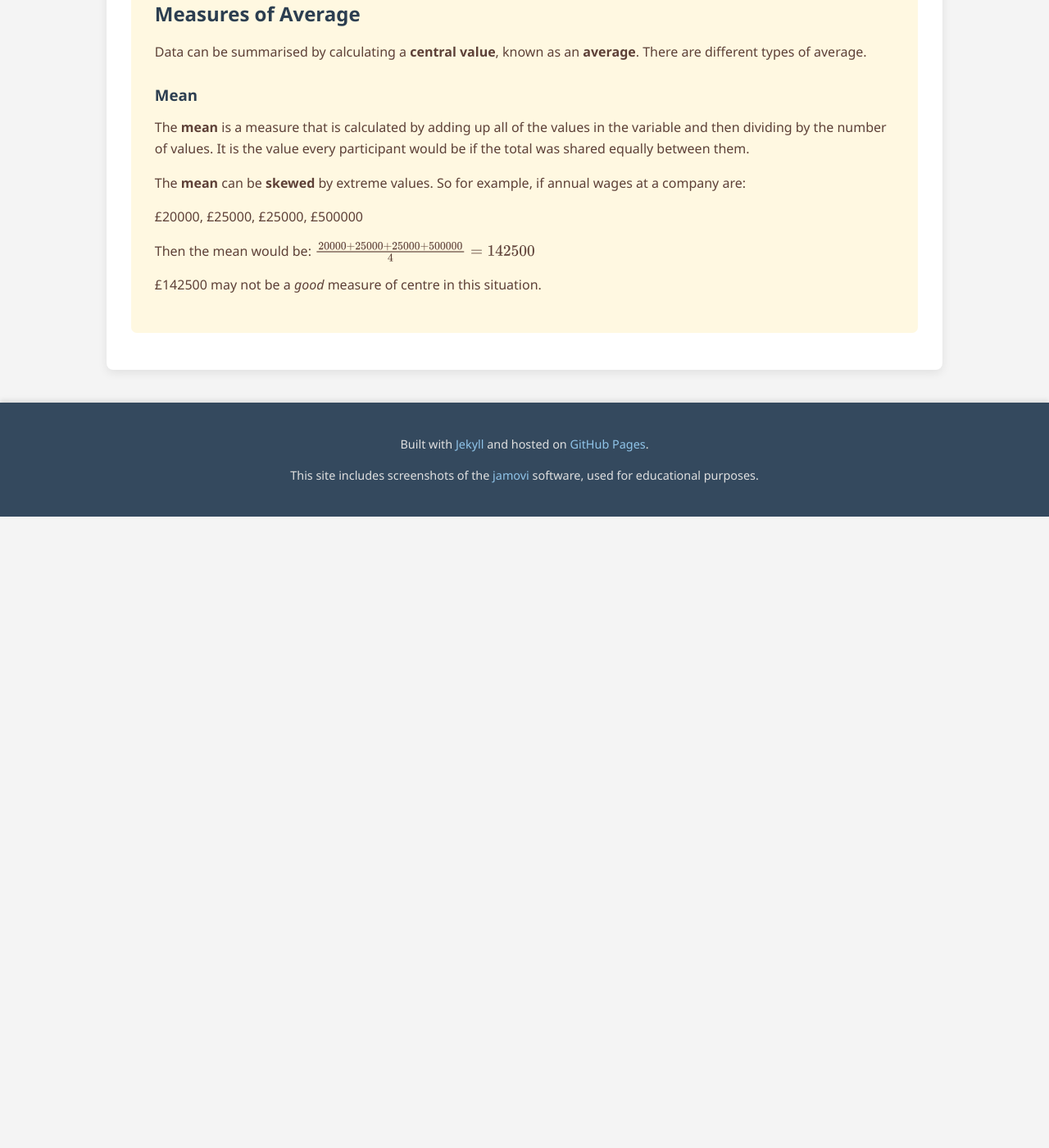
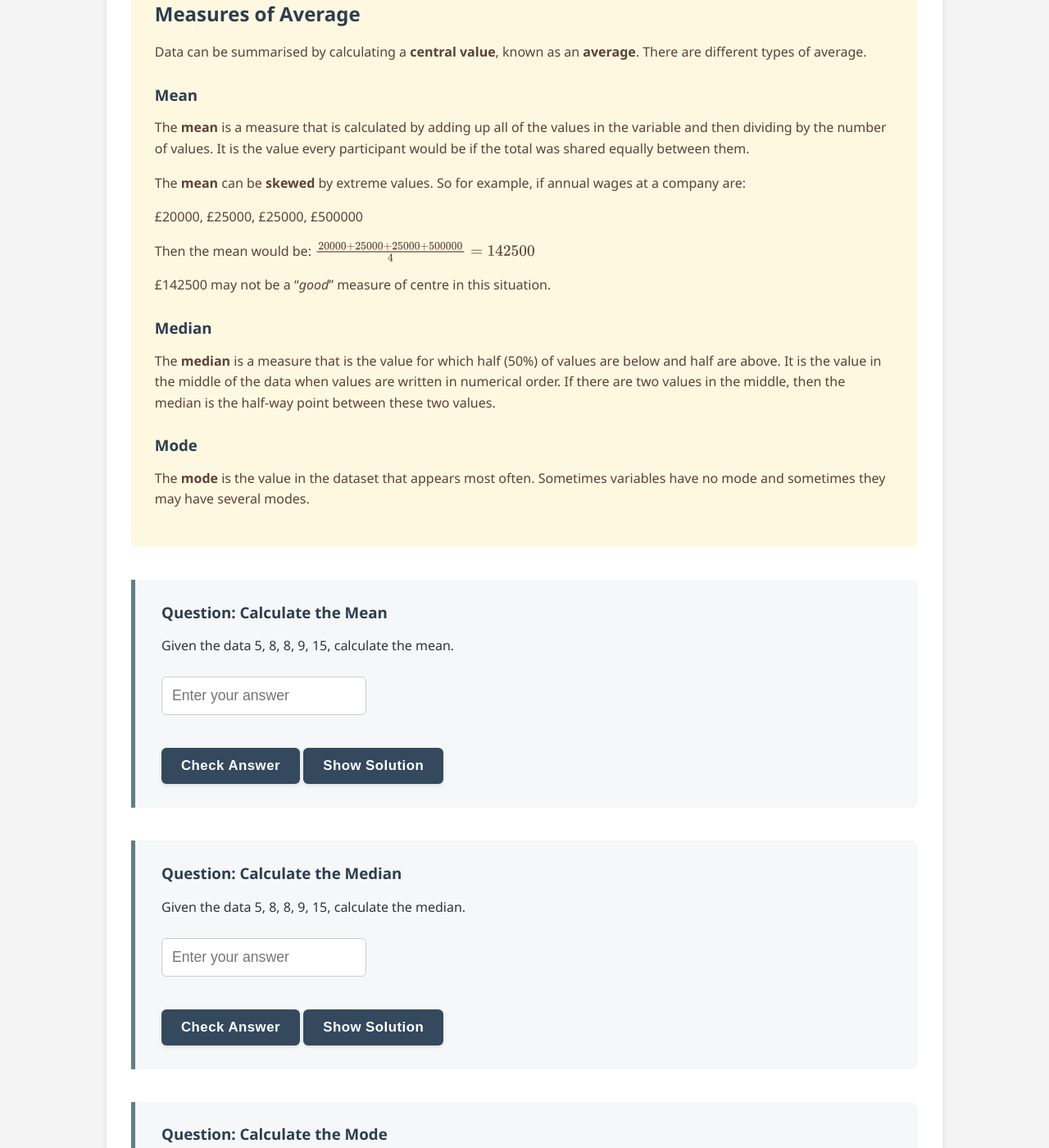
Before and after one commit to probe973/hsc-5066y, a Jekyll site: the page built from jamovi/descriptives-continuous/01-averages.md, in a window 1280 px wide and 1400 px high, scrolled down 274 px. Shown: the whole window at 82% size. Built offline with Jekyll 4.4.1, drawn with Linux system fonts in a browser that asks for light colours; before the commit the page ends 904 px from its top, so only the background shows below that; some of the changed text lies outside the part shown.

Commit message:
Update 01-averages.md

```diff
--- a/jamovi/descriptives-continuous/01-averages.md
+++ b/jamovi/descriptives-continuous/01-averages.md
@@ -19,6 +19,41 @@ The **mean** can be **skewed** by extreme values.  So for example, if annual wag
 Then the mean would be:
 $$ \frac{20000 + 25000 + 25000 + 500000}{4}=142500 $$
 
-£142500 may not be a *good* measure of centre in this situation.
+£142500 may not be a "*good*" measure of centre in this situation.
+
+### Median
+The **median** is a measure that is the value for which half (50%) of values are below and half are above. It is the value in the middle of the data when values are written in numerical order.  If there are two values in the middle, then the median is the half-way point between these two values.
+
+### Mode
+The **mode** is the value in the dataset that appears most often.  Sometimes variables have no mode and sometimes they may have several modes.
 
 </div>
+
+{% include question_numerical.html
+id="calculate_mean"
+title="Calculate the Mean"
+question_text="Given the data 5, 8, 8, 9, 15, calculate the mean."
+correct_answer="9"
+tolerance="0"
+solution_text="The values add up to 45.  There are 5 values.  45 divided by 5 is 9."
+%}
+
+{% include question_numerical.html
+id="calculate_median"
+title="Calculate the Median"
+question_text="Given the data 5, 8, 8, 9, 15, calculate the median."
+correct_answer="8"
+tolerance="0"
+solution_text="The numbers are in numerical order, the value 8 is in the middle."
+%}
+
+{% include question_numerical.html
+id="calculate_mode"
+title="Calculate the Mode"
+question_text="Given the data 5, 8, 8, 9, 15, find the mode."
+correct_answer="8"
+tolerance="0"
+solution_text="The number 8 appears most often."
+%}
+
+{% include pagination.html %}
```
